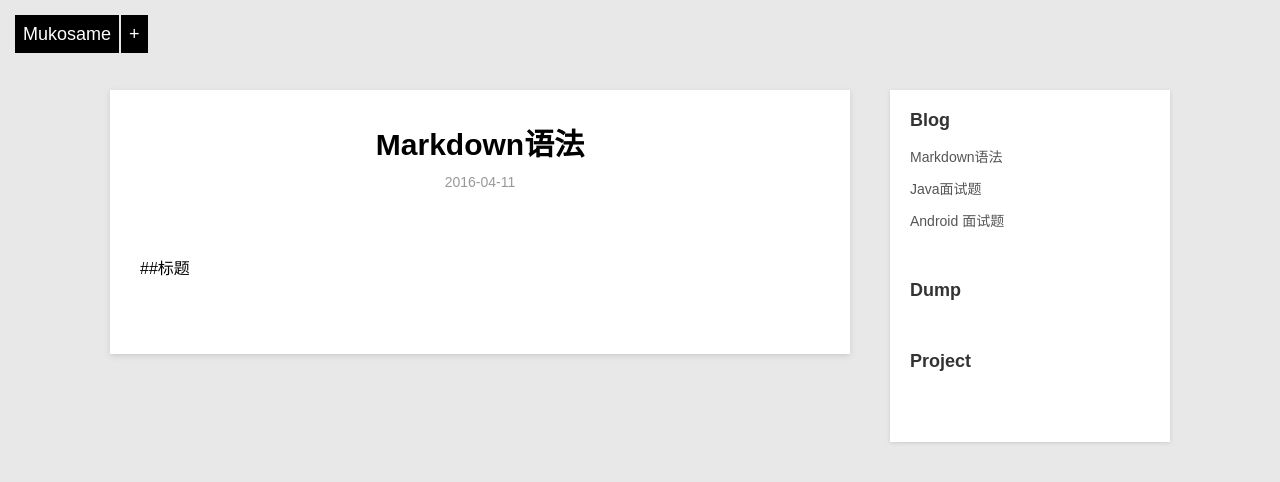
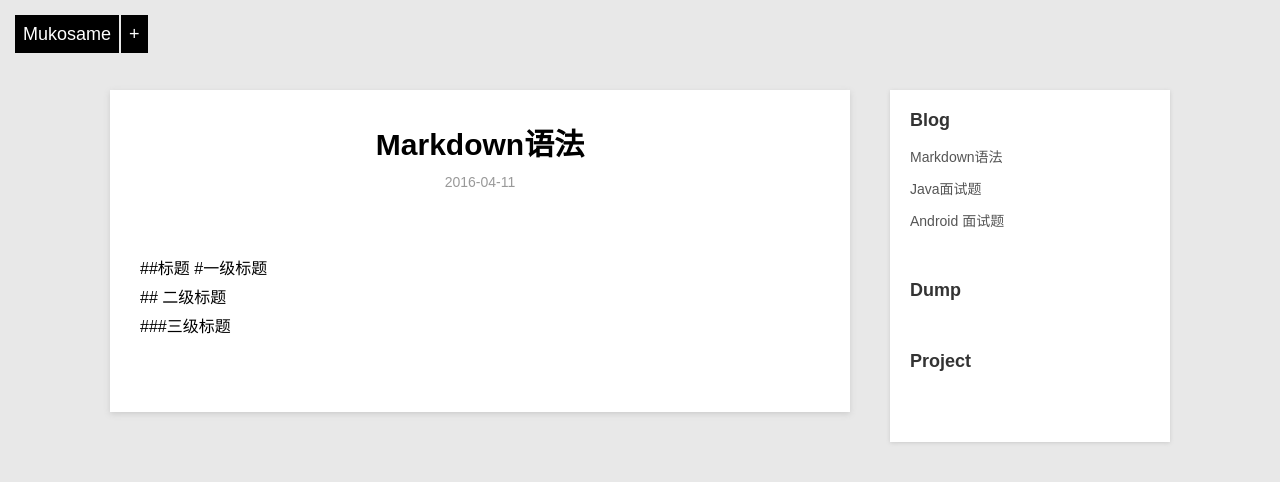
Before and after one commit to zuoqx/zuoqx.github.com, a Jekyll site: the page built from _posts/blog/2016-04-11-Markdown语法.md, in a window 1280 px wide. Shown: the top 482 px of the page. Built offline with Jekyll 4.4.1, drawn with Linux system fonts in a browser that asks for light colours; comment, search, counter and statistics services are not loaded.

Commit message:
Markdown programer

```diff
--- a/_posts/blog/2016-04-11-Markdown语法.md
+++ b/_posts/blog/2016-04-11-Markdown语法.md
@@ -7,3 +7,6 @@ category: blog
 
 
 ##标题
+    #一级标题
+    ## 二级标题
+    ###三级标题
```
